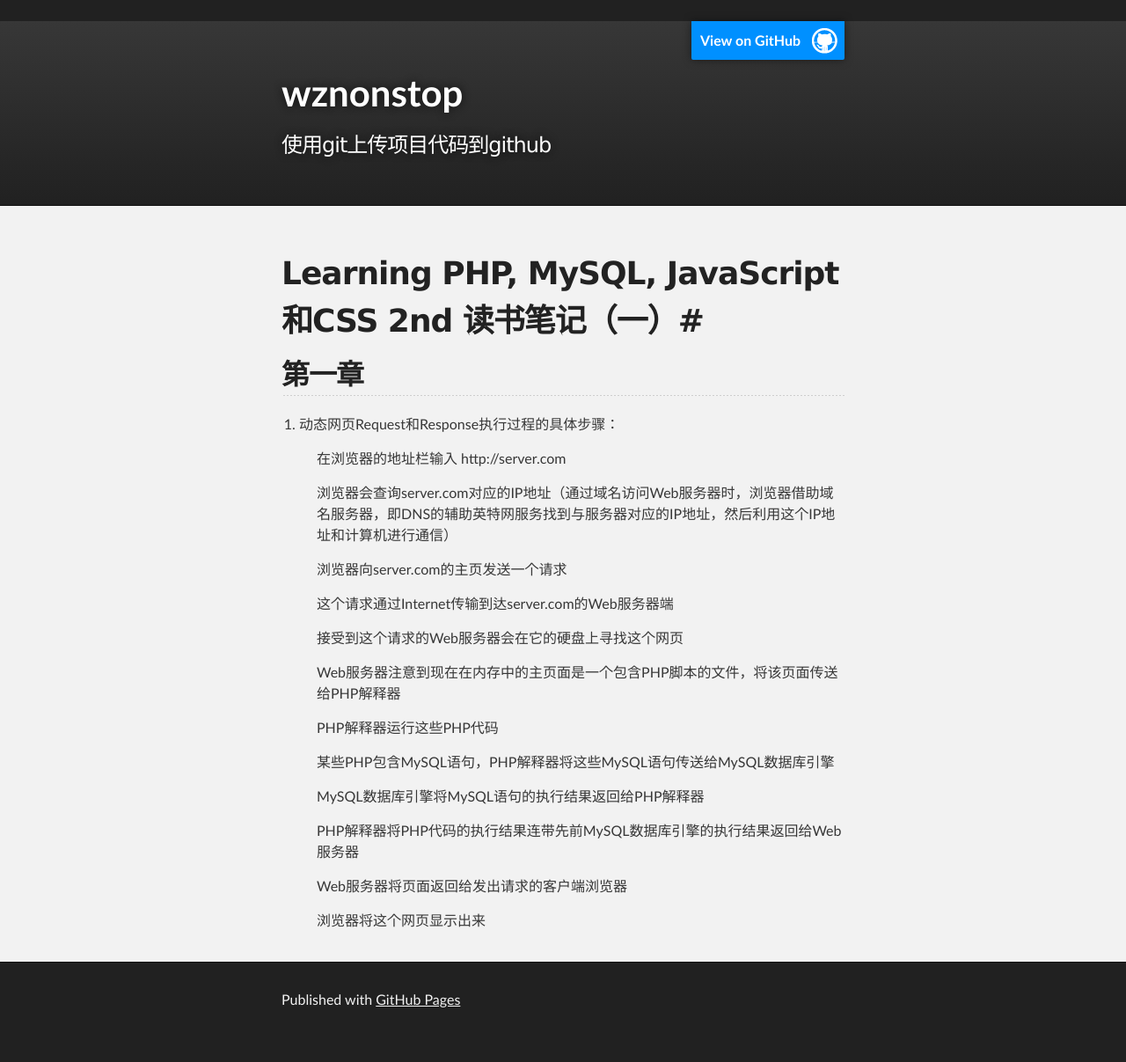
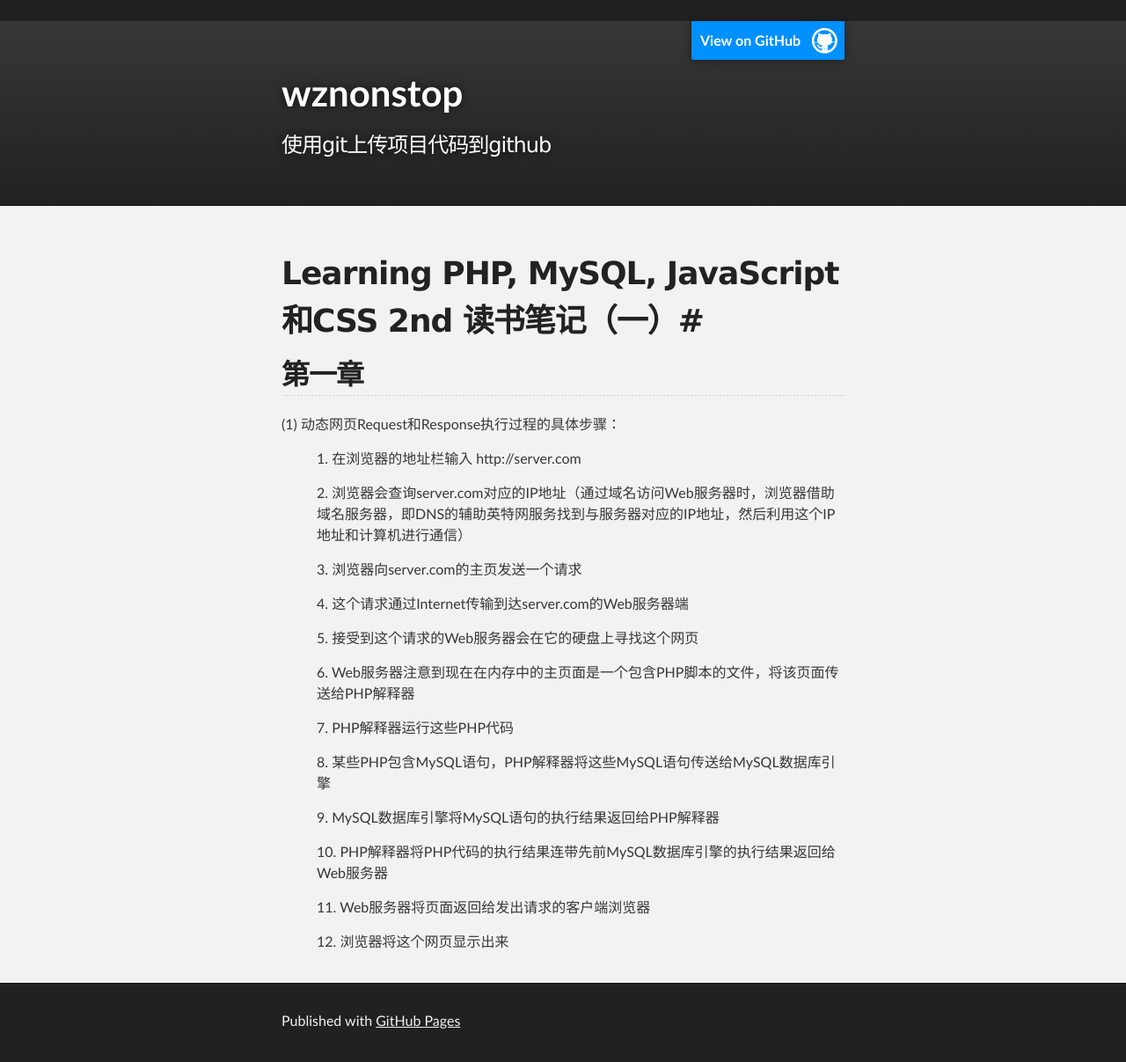
Before and after one commit to wznonstop/wznonstop.github.io, a Jekyll site: the page built from _posts/2015-06-03-Learning PHP, MySQL, JavaScript和CSS 读书笔记（一）.md, in a window 1280 px wide. Shown: the whole page at 88% size. Built offline with Jekyll 4.4.1, drawn with Linux system fonts in a browser that asks for light colours; before the commit the page ends 1183 px from its top, so only the background shows below that.

Commit message:
Update 2015-06-03-Learning PHP, MySQL, JavaScript和CSS 读书笔记（一）.md

```diff
--- a/_posts/2015-06-03-Learning PHP, MySQL, JavaScript和CSS 读书笔记（一）.md
+++ b/_posts/2015-06-03-Learning PHP, MySQL, JavaScript和CSS 读书笔记（一）.md
@@ -5,18 +5,18 @@ title: 使用git上传项目代码到github
 #Learning PHP, MySQL, JavaScript和CSS 2nd 读书笔记（一）#
 
 ##第一章
-1. 动态网页Request和Response执行过程的具体步骤：
+(1) 动态网页Request和Response执行过程的具体步骤：
 <ul>
-	<ol>在浏览器的地址栏输入 http://server.com</ol>
-	<ol>浏览器会查询server.com对应的IP地址（通过域名访问Web服务器时，浏览器借助域名服务器，即DNS的辅助英特网服务找到与服务器对应的IP地址，然后利用这个IP地址和计算机进行通信）</ol>
-	<ol>浏览器向server.com的主页发送一个请求</ol>
-	<ol>这个请求通过Internet传输到达server.com的Web服务器端</ol>
-	<ol>接受到这个请求的Web服务器会在它的硬盘上寻找这个网页</ol>
-	<ol>Web服务器注意到现在在内存中的主页面是一个包含PHP脚本的文件，将该页面传送给PHP解释器</ol>
-	<ol>PHP解释器运行这些PHP代码</ol>
-	<ol>某些PHP包含MySQL语句，PHP解释器将这些MySQL语句传送给MySQL数据库引擎</ol>
-	<ol>MySQL数据库引擎将MySQL语句的执行结果返回给PHP解释器</ol>
-	<ol>PHP解释器将PHP代码的执行结果连带先前MySQL数据库引擎的执行结果返回给Web服务器</ol>
-	<ol>Web服务器将页面返回给发出请求的客户端浏览器</ol>
-	<ol>浏览器将这个网页显示出来</ol>
+	<ol>1. 在浏览器的地址栏输入 http://server.com</ol>
+	<ol>2. 浏览器会查询server.com对应的IP地址（通过域名访问Web服务器时，浏览器借助域名服务器，即DNS的辅助英特网服务找到与服务器对应的IP地址，然后利用这个IP地址和计算机进行通信）</ol>
+	<ol>3. 浏览器向server.com的主页发送一个请求</ol>
+	<ol>4. 这个请求通过Internet传输到达server.com的Web服务器端</ol>
+	<ol>5. 接受到这个请求的Web服务器会在它的硬盘上寻找这个网页</ol>
+	<ol>6. Web服务器注意到现在在内存中的主页面是一个包含PHP脚本的文件，将该页面传送给PHP解释器</ol>
+	<ol>7. PHP解释器运行这些PHP代码</ol>
+	<ol>8. 某些PHP包含MySQL语句，PHP解释器将这些MySQL语句传送给MySQL数据库引擎</ol>
+	<ol>9. MySQL数据库引擎将MySQL语句的执行结果返回给PHP解释器</ol>
+	<ol>10. PHP解释器将PHP代码的执行结果连带先前MySQL数据库引擎的执行结果返回给Web服务器</ol>
+	<ol>11. Web服务器将页面返回给发出请求的客户端浏览器</ol>
+	<ol>12. 浏览器将这个网页显示出来</ol>
 </ul>
```
